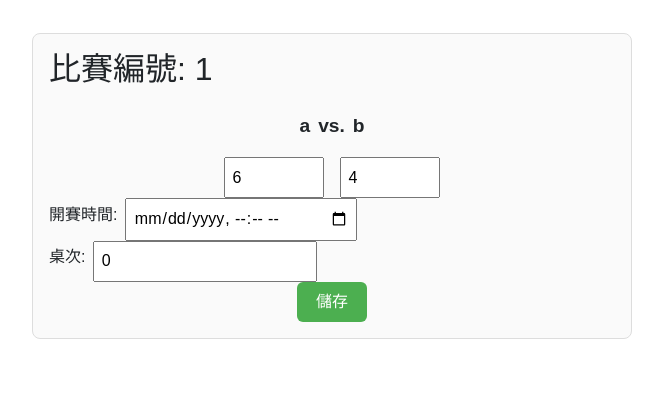
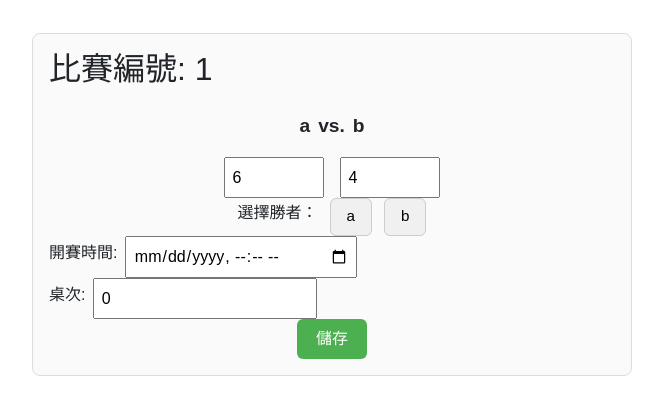
Before and after one commit to LazyForFun/nycubilliard, a Django app: page /MatchDetailView/2574 in a window 1280 px wide. Shown: the part 145-560 px from the top of the page, without its empty margins (308-971 px from the left). Run offline with Django 3.2, Linux system fonts and the light colour scheme; a user stored in the database is signed in; data comes from the database, SQL or seed files in the repository; both versions use the stored data as it was after the commit; some libraries are stand-ins or nearby versions.

Commit message:
update winner selection
remove players' inning, select match winner through button

```diff
--- a/schedule/views.py
+++ b/schedule/views.py
@@ -55,23 +55,14 @@ class MatchDetailView(LoginRequiredMixin, View):
         match.table = request.POST.get('table')
         match.point1 = request.POST.get('point1')
         match.point2 = request.POST.get('point2')
-        if match.point1 == 'W':
-            match.point2 = 'FF'
+
+        winner_field = request.POST.get("winner")
+        if winner_field == "player1":
             match.winner = match.player1
             match.loser = match.player2
-        elif match.point2 == 'W':
-            match.point1 = 'FF'
+        elif winner_field == "player2":
             match.winner = match.player2
             match.loser = match.player1
-        elif match.player1 and int(match.point1) == match.player1.innings:
-            match.winner = match.player1
-            match.loser = match.player2
-        elif match.player2 and int(match.point2) == match.player2.innings:
-            match.winner = match.player2
-            match.loser = match.player1
-        else:
-            match.winner = None
-            match.loser = None
         match.save()
 
         next_matches = Match.objects.filter(Q(source_match1=match) | Q(source_match2=match))
--- a/templates/MatchDetail.html
+++ b/templates/MatchDetail.html
@@ -2,7 +2,6 @@
 
 {% block switch %}{% endblock %}
 {% block title %}比賽編號: {{ match.match_number }}{% endblock %}
-
 
 {% block content %}
 <div class="match-detail-container">
@@ -31,7 +30,7 @@
         </span>
     </div>
 
-    <form method="post" action="{% url 'MatchDetailView' match.id %}">
+    <form method="post" action="{% url 'MatchDetailView' match.id %}" id="matchForm">
         {% csrf_token %}
 
         <!-- 第二行: 比分輸入 -->
@@ -40,11 +39,23 @@
             <input type="text" name="point2" placeholder="選手2比分" value="{{ match.point2 }}">
         </div>
 
+        <!-- 🏆 新增：勝者選擇 -->
+        <div class="match-row winner-row">
+            <label>選擇勝者：</label>
+            <input type="hidden" name="winner" id="winnerInput" value="">
+            <button type="button" class="btn-select-winner" data-winner="player1">
+                {{ match.player1.name|default:"選手 1" }}
+            </button>
+            <button type="button" class="btn-select-winner" data-winner="player2">
+                {{ match.player2.name|default:"選手 2" }}
+            </button>
+        </div>
+
         <!-- 第三行: 開賽時間輸入 -->
         <div class="match-row start-time-row">
             <label for="start_time">開賽時間:</label>
             <input type="datetime-local" name="start_time" id="start_time"
-                value="{{ match.start_time|date:'Y-m-d\TH:i' }}">
+                value="{{ match.start_time|date:'Y-m-d\\TH:i' }}">
         </div>
 
         <!-- 第四行: 桌次輸入 -->
@@ -58,8 +69,30 @@
             <button type="submit">儲存</button>
         </div>
     </form>
+</div>
 
-</div>
+<!-- JS 控制勝者按鈕 -->
+<script>
+document.addEventListener("DOMContentLoaded", () => {
+    const buttons = document.querySelectorAll(".btn-select-winner");
+    const winnerInput = document.getElementById("winnerInput");
+
+    buttons.forEach(btn => {
+        btn.addEventListener("click", () => {
+            // 清除狀態
+            buttons.forEach(b => {
+                b.classList.remove("selected");
+                b.disabled = false;
+            });
+
+            // 設定當前
+            btn.classList.add("selected");
+            btn.disabled = true;
+            winnerInput.value = btn.dataset.winner;
+        });
+    });
+});
+</script>
 
 <style>
 .match-detail-container {
@@ -91,11 +124,35 @@
     justify-content: center;
     gap: 1rem;
 }
-
 .score-row input {
     width: 100px;
     padding: 0.4rem;
     font-size: 1rem;
+}
+
+/* 🏆 新增的勝者選擇 */
+.winner-row {
+    display: flex;
+    justify-content: center;
+    align-items: center;
+    gap: 0.75rem;
+}
+.btn-select-winner {
+    background-color: #f0f0f0;
+    border: 1px solid #ccc;
+    border-radius: 6px;
+    padding: 0.4rem 1rem;
+    cursor: pointer;
+    font-size: 0.95rem;
+}
+.btn-select-winner:hover {
+    background-color: #d9f7be;
+}
+.btn-select-winner.selected {
+    background-color: #4CAF50;
+    color: white;
+    font-weight: bold;
+    transform: scale(1.05);
 }
 
 /* 第三行 & 第四行: 開賽時間與桌次 */
@@ -105,7 +162,6 @@
     align-items: center;
     gap: 0.5rem;
 }
-
 .start-time-row input, .table-row input {
     padding: 0.4rem;
     font-size: 1rem;
@@ -116,7 +172,6 @@
     display: flex;
     justify-content: center;
 }
-
 .action-row button {
     padding: 0.5rem 1.2rem;
     font-size: 1rem;
@@ -126,24 +181,8 @@
     border-radius: 6px;
     cursor: pointer;
 }
-
 .action-row button:hover {
     background-color: #45a049;
 }
-
-/* 手機響應 */
-@media (max-width: 600px) {
-    .score-row {
-        flex-direction: column;
-        align-items: center;
-    }
-    .score-row input {
-        width: 80%;
-    }
-    .start-time-row, .table-row {
-        flex-direction: column;
-        align-items: flex-start;
-    }
-}
 </style>
 {% endblock %}
--- a/templates/partials/match_item.html
+++ b/templates/partials/match_item.html
@@ -7,7 +7,7 @@
         <div class="match-info">
             <span class="player1">
                 {% if match.player1 %}
-                    {{ match.player1.name }} ({{ match.player1.innings }})
+                    {{ match.player1.name }}
                 {% elif match.stage.name == "Tie Breaker" or 'Losers Round' in match.stage.name%}
                     Loser of {{ match.source_match1.match_number }}
                 {% elif match.source_match1 %}
@@ -27,7 +27,7 @@
 
             <span class="player2">
                 {% if match.player2 %}
-                    {{ match.player2.name }} ({{ match.player2.innings }})
+                    {{ match.player2.name }}
                 {% elif match.stage.name == "Tie Breaker" or 'Losers' in match.stage.name %}
                     Loser of {{ match.source_match2.match_number }}
                 {% elif match.source_match2 %}
```
Also changed, not shown: db.sqlite3.
